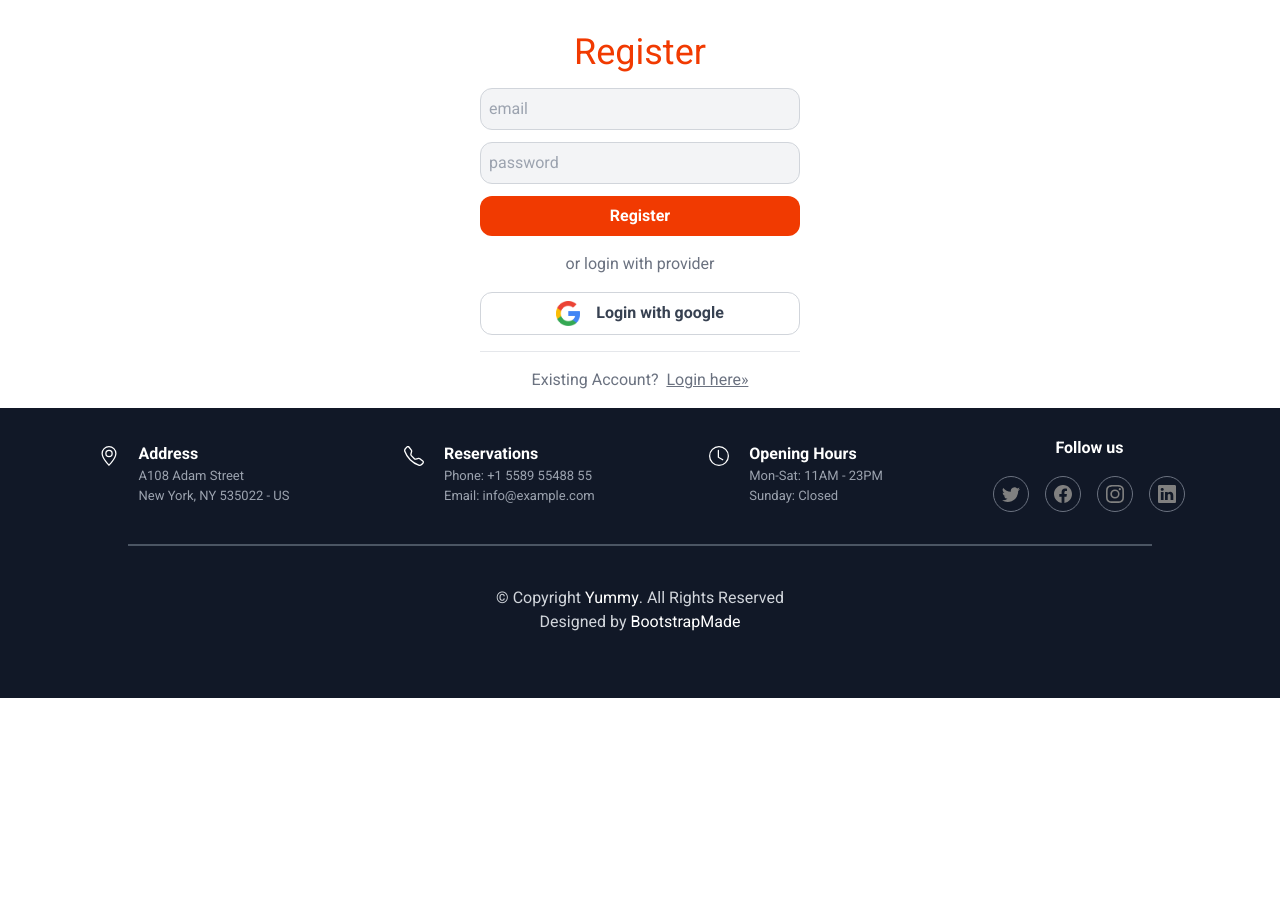
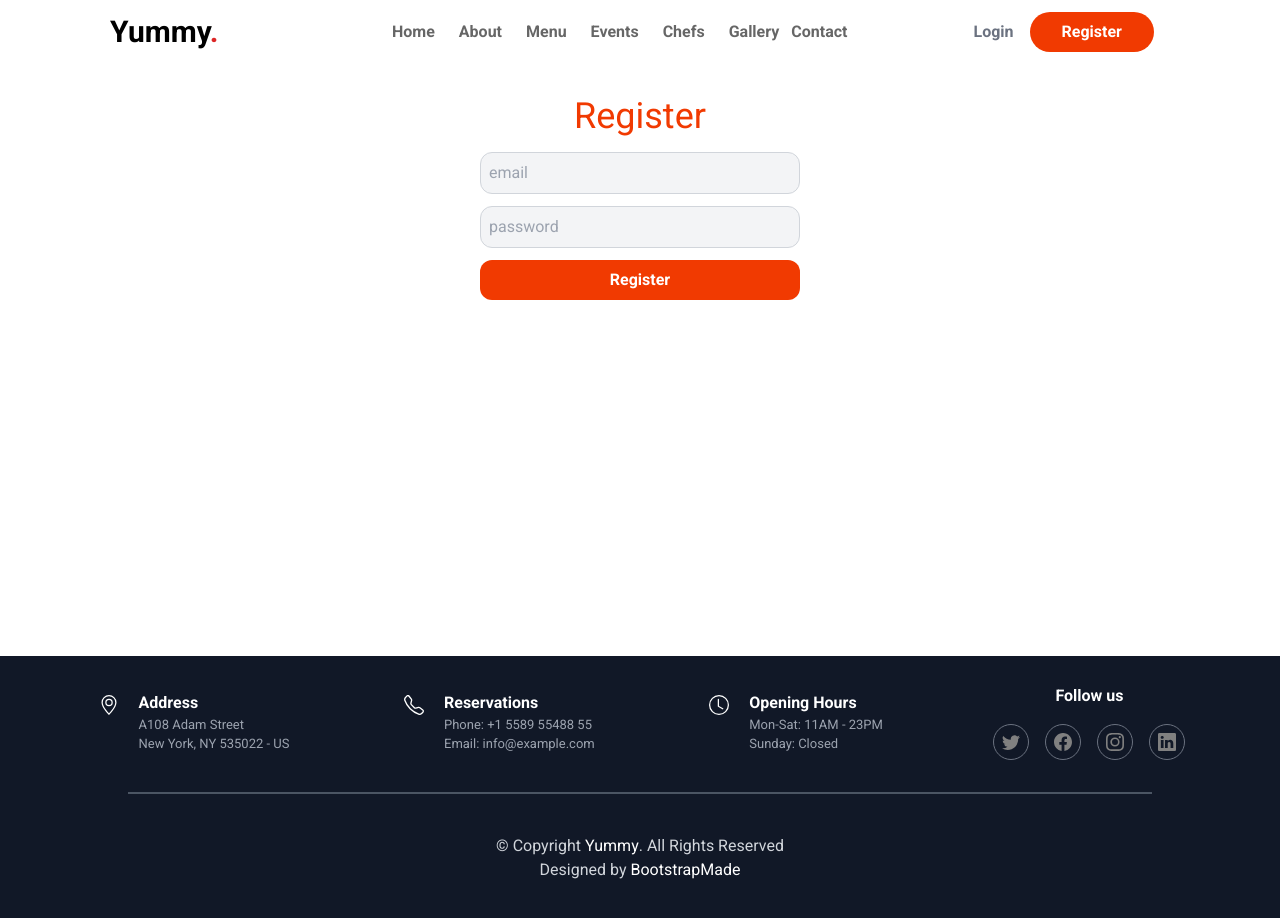
Before and after one commit to Simran-1313/aeonaxy-project, a Next.js app: page /register in a window 1280 px wide. Shown: the top 918 px of the page. Before the commit the page ends 800 px from the top, so only its background shows below. Built offline with nearby package versions, Linux system fonts and the light colour scheme; no server answers.

Commit message:
cheching the register page and login page

```diff
--- a/src/app/register/page.js
+++ b/src/app/register/page.js
@@ -3,6 +3,7 @@ import React, { useState } from 'react'
 import Image from 'next/image'
 import Link from 'next/link';
 import { signIn } from 'next-auth/react'
+import Navbar from '../components/Navbar';
 
 const Registerpage = () => {
   const [email,setEmail] = useState('');
@@ -42,7 +43,9 @@ const Registerpage = () => {
 
   }
   return (
-    <section className='mt-8' >
+   <>
+   <Navbar/>
+    <section className='mt-24 h-[70vh]' >
       <h1 className='text-center text-primary text-4xl mb-4 ' >
         Register
       </h1>
@@ -72,18 +75,11 @@ const Registerpage = () => {
           setPassword(e.target.value);
         }} />
         <button type='submit' disabled={creatingUser} > Register</button>
-        <div className='my-4 text-center text-gray-500' >
-        or login with provider
-        </div>
-        <button type='button' onClick={()=> signIn('google',{callbackUrl:'/'})} className='flex gap-4 justify-center ' >
-          <Image src='/google.png' alt='' width={24} height={24} /> Login with google</button>
 
-          <div className='text-center my-4 text-gray-500 border-t pt-4 ' >
-            Existing Account?&nbsp; <Link className='underline ' href={'/login'}> Login here&raquo;</Link>
-          </div>
       </form>
 
     </section>
+   </>
   )
 }
 
--- a/src/app/steps/login/page.js
+++ b/src/app/steps/login/page.js
@@ -3,7 +3,7 @@ import React from 'react'
 import Image from 'next/image';
 import { useState } from 'react';
 import { signIn } from 'next-auth/react';
-import SmallNavbar from '@/app/components/SmallNavbar';
+import Navbar from '@/app/components/Navbar';
 import Link from 'next/link';
 const LoginPage = () => {
 
@@ -22,7 +22,7 @@ const LoginPage = () => {
 
   return (
     <>
-    <SmallNavbar/>
+    <Navbar/>
     <section className='mt-24 h-[70vh] ' >
         <h1 className='text-center text-primary text-4xl mb-4 ' >
         Login
```
